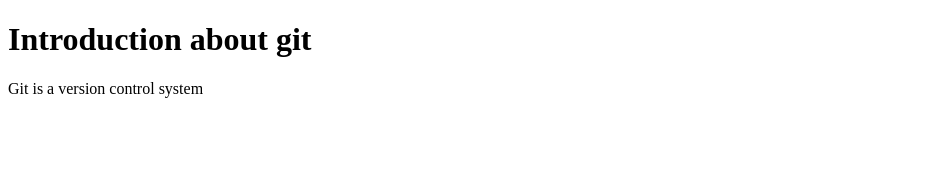
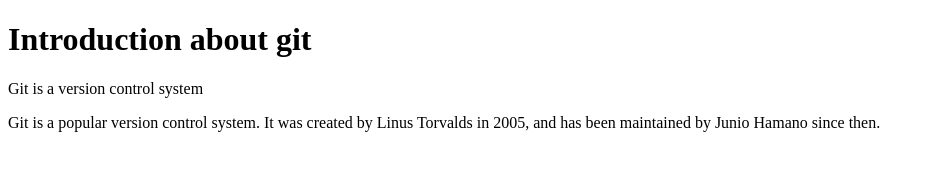
Before and after one commit to ankitakangane/practice2, a plain HTML site: page index.html in a window 1280 px wide. Shown: the whole page, without its empty margins (0-935 px from the left). Drawn offline with Linux system fonts and the light colour scheme.

Commit message:
git info added

```diff
--- a/index.html
+++ b/index.html
@@ -6,5 +6,6 @@
 <body>
     <h1>Introduction about git</h1>
     <p>Git is a version control system</p>
+    <p>Git is a popular version control system. It was created by Linus Torvalds in 2005, and has been maintained by Junio Hamano since then.</p>
 </body>
 </html>
```
